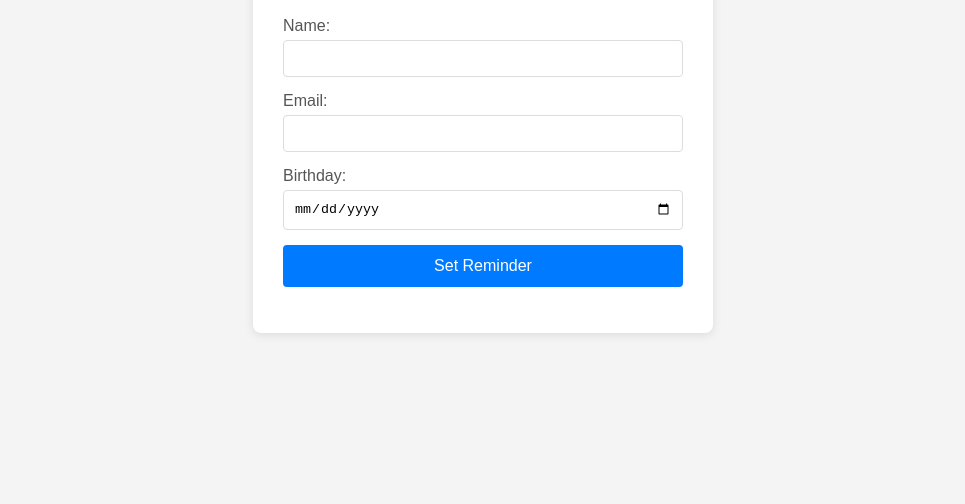
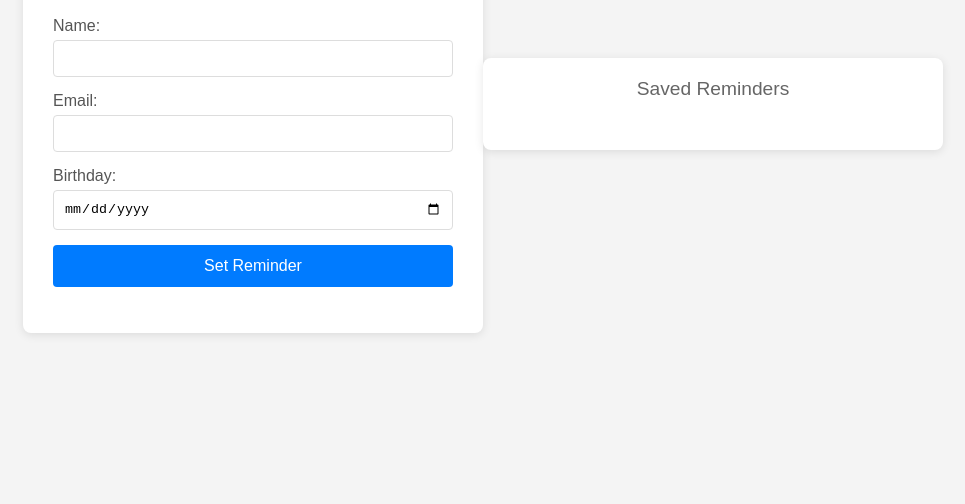
Before and after one commit to mayurk200/Project2, a plain HTML site: page index.html in a window 1280 px wide. Shown: the part 296-800 px from the top of the page, without its empty margins (157-1122 px from the left). Drawn offline with Linux system fonts and the light colour scheme; no server answers.

Commit message:
Update index.html

```diff
--- a/index.html
+++ b/index.html
@@ -30,6 +30,11 @@
         <p id="statusMessage"></p>
     </div>
 
+    <div id="remindersContainer" class="container">
+        <h2>Saved Reminders</h2>
+        <ul id="reminderList">
+            </ul>
+    </div>
     <script type="module" src="script.js"></script>
 </body>
 </html>
```
